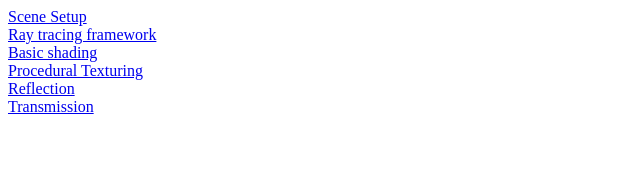
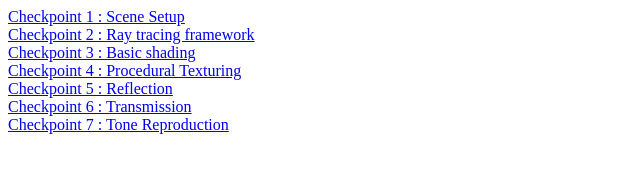
Before and after one commit to nikhilnxvverma1/global-illumination, a plain HTML site: page index.html in a window 1280 px wide. Shown: the whole page, without its empty margins (0-640 px from the left). Drawn offline with Linux system fonts and the light colour scheme.

Commit message:
Updated transmission image & webpage for tone reproduction

```diff
--- a/index.html
+++ b/index.html
@@ -1,11 +1,13 @@
-<a href="scene-setup/index.html">Scene Setup</a>
+<a href="scene-setup/index.html">Checkpoint 1 : Scene Setup</a>
 <br>
-<a href="homeworks/ray-tracer.html">Ray tracing framework</a>
+<a href="homeworks/ray-tracer.html">Checkpoint 2 : Ray tracing framework</a>
 <br>
-<a href="homeworks/basic-shading.html">Basic shading</a>
+<a href="homeworks/basic-shading.html">Checkpoint 3 : Basic shading</a>
 <br>
-<a href="homeworks/procedural-texturing.html">Procedural Texturing</a>
+<a href="homeworks/procedural-texturing.html">Checkpoint 4 : Procedural Texturing</a>
 <br>
-<a href="homeworks/reflection.html">Reflection</a>
+<a href="homeworks/reflection.html">Checkpoint 5 : Reflection</a>
 <br>
-<a href="homeworks/transmission.html">Transmission</a>
+<a href="homeworks/transmission.html">Checkpoint 6 : Transmission</a>
+<br>
+<a href="homeworks/tone-reproduction.html">Checkpoint 7 : Tone Reproduction</a>
```
Also changed, not shown: homeworks/tone-reproduction.html (added, +24 -0 lines), homeworks/reinhard-10.png (added), homeworks/reinhard-100.png (added), homeworks/reinhard-1000.png (added), homeworks/transmission.png, homeworks/ward-10.png (added), homeworks/ward-100.png (added), homeworks/ward-1000.png (added).
